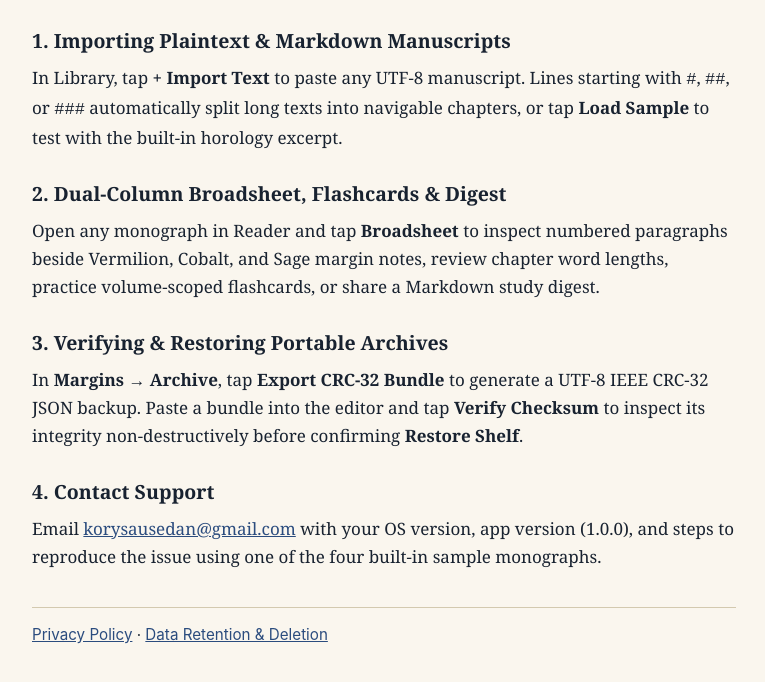
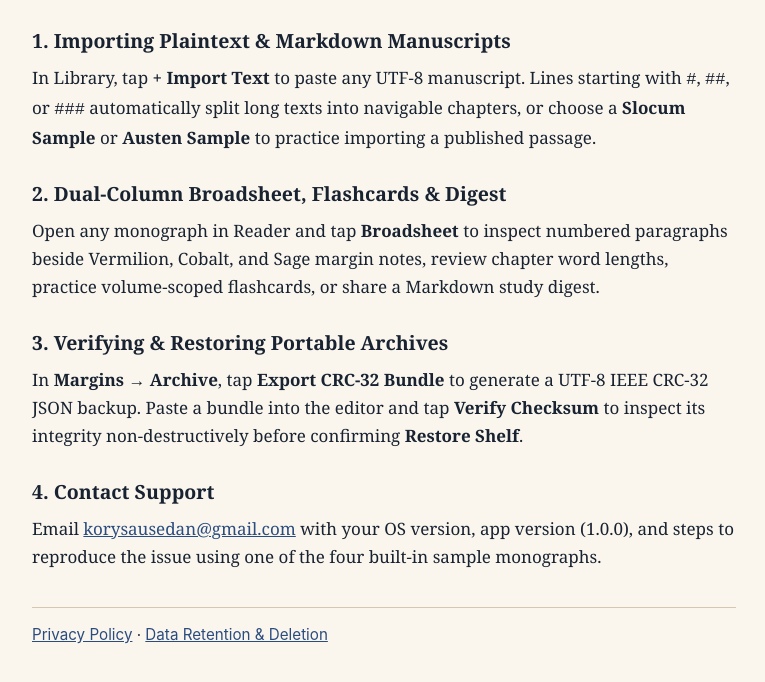
Before and after one commit to AICoder-xx/margincraft-reader-support, a plain HTML site: page support.html in a window 1280 px wide. Shown: the part 142-824 px from the top of the page, without its empty margins (256-1021 px from the left). Drawn offline with Linux system fonts and the light colour scheme.

Commit message:
Update the manuscript import examples

```diff
--- a/support.html
+++ b/support.html
@@ -24,7 +24,7 @@
     <p class="meta">Version 1.0.0 · iOS, iPadOS &amp; Android</p>
 
     <h2>1. Importing Plaintext &amp; Markdown Manuscripts</h2>
-    <p>In Library, tap <strong>+ Import Text</strong> to paste any UTF-8 manuscript. Lines starting with <code>#</code>, <code>##</code>, or <code>###</code> automatically split long texts into navigable chapters, or tap <strong>Load Sample</strong> to test with the built-in horology excerpt.</p>
+    <p>In Library, tap <strong>+ Import Text</strong> to paste any UTF-8 manuscript. Lines starting with <code>#</code>, <code>##</code>, or <code>###</code> automatically split long texts into navigable chapters, or choose a <strong>Slocum Sample</strong> or <strong>Austen Sample</strong> to practice importing a published passage.</p>
 
     <h2>2. Dual-Column Broadsheet, Flashcards &amp; Digest</h2>
     <p>Open any monograph in Reader and tap <strong>Broadsheet</strong> to inspect numbered paragraphs beside Vermilion, Cobalt, and Sage margin notes, review chapter word lengths, practice volume-scoped flashcards, or share a Markdown study digest.</p>
```
